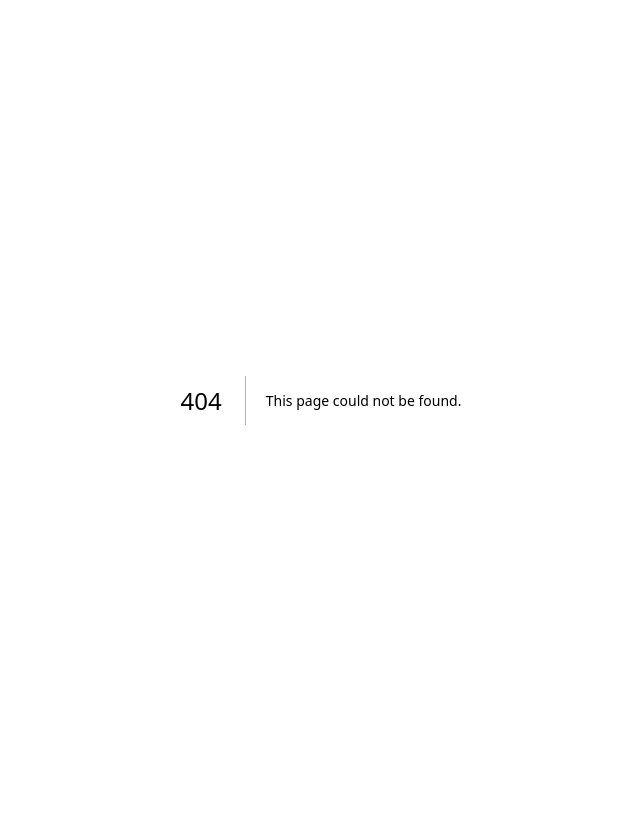
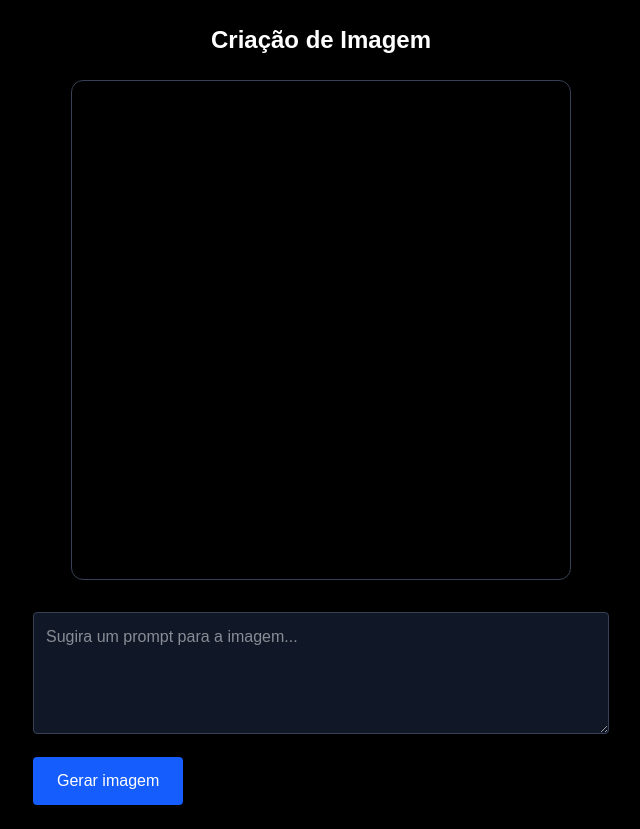
Before and after one commit to ubirajarafree/frasapp-cejusc, a Next.js app: page /criar-imagem in a window 1280 px wide. Before the commit this address had no page. Shown: the whole page, without its empty margins (319-959 px from the left). Before the commit the page ends 800 px from the top, so only its background shows below. Built offline with nearby package versions, Linux system fonts and the light colour scheme.

Commit message:
rota /criar-imagem

```diff
--- /dev/null
+++ b/src/app/criar-imagem/page.tsx
@@ -0,0 +1,7 @@
+import CriarImagemPage from "@/components/criarImagemPage";
+
+export default function CriarImagem() {
+  return (
+    <CriarImagemPage />
+  );
+}
--- /dev/null
+++ b/src/components/criarImagemPage.tsx
@@ -0,0 +1,75 @@
+"use client";
+
+import { useSearchParams } from "next/navigation";
+import { useEffect, useState } from "react";
+import { supabase } from "@/lib/supabase";
+import { Frase } from "@/lib/types";
+
+export default function CriarImagemPage() {
+  const searchParams = useSearchParams();
+  const id = searchParams.get("id");
+  const [frase, setFrase] = useState<Frase | null>(null);
+  const [prompt, setPrompt] = useState("");
+  const [imagemUrl, setImagemUrl] = useState("");
+
+  useEffect(() => {
+    const fetchFrase = async () => {
+      if (!id) return;
+      const { data, error } = await supabase
+        .from("frases")
+        .select("*")
+        .eq("id", id)
+        .single();
+
+      if (error) console.error("Erro ao buscar frase:", error.message);
+      else setFrase(data);
+    };
+
+    fetchFrase();
+  }, [id]);
+
+  const gerarImagem = async () => {
+    if (!prompt) return;
+    const url = `https://image.pollinations.ai/prompt/${encodeURIComponent(
+      prompt
+    )}?enhance=true&nologo=true`;
+    setImagemUrl(url);
+  };
+
+  return (
+    <div className="min-h-screen bg-black text-white p-6 flex flex-col items-center">
+      <h1 className="text-2xl font-bold mb-6">Criação de Imagem</h1>
+
+      <div className="relative w-[500px] h-[500px] border border-gray-700 rounded-xl shadow-lg flex items-center justify-center text-center p-6">
+        {imagemUrl && (
+          <>
+            {/* eslint-disable-next-line @next/next/no-img-element */}
+            <img
+              src={imagemUrl}
+              alt="Imagem gerada"
+              className="absolute inset-0 w-full h-full object-cover rounded-xl opacity-30 z-0"
+            />
+          </>
+        )}
+        <p className="text-3xl font-semibold z-10">{frase?.conteudo}</p>
+      </div>
+
+      <div className="mt-8 w-full max-w-xl space-y-4">
+        <textarea
+          placeholder="Sugira um prompt para a imagem..."
+          value={prompt}
+          onChange={(e) => setPrompt(e.target.value)}
+          className="w-full p-3 rounded bg-gray-900 border border-gray-700 text-white"
+          rows={4}
+        />
+
+        <button
+          onClick={gerarImagem}
+          className="bg-blue-600 hover:bg-blue-700 text-white px-6 py-3 rounded transition"
+        >
+          Gerar imagem
+        </button>
+      </div>
+    </div>
+  );
+}
```
